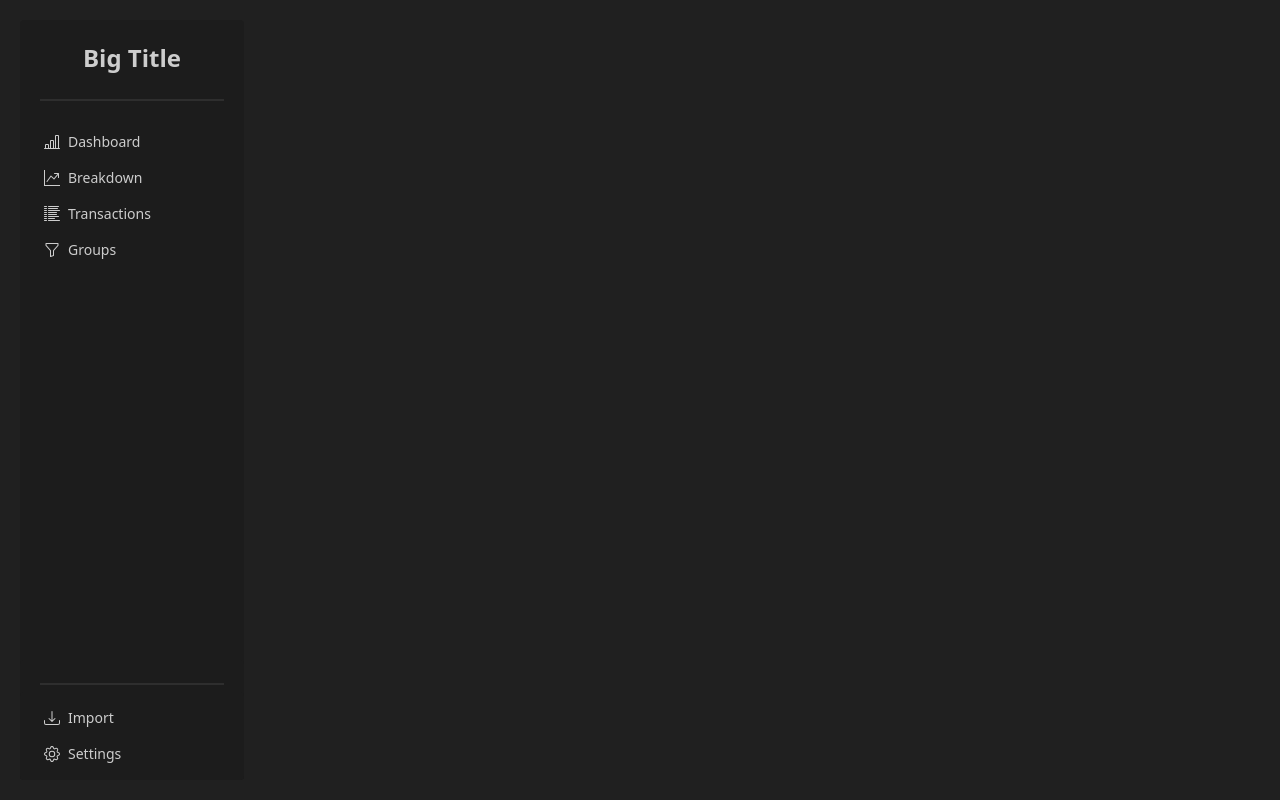
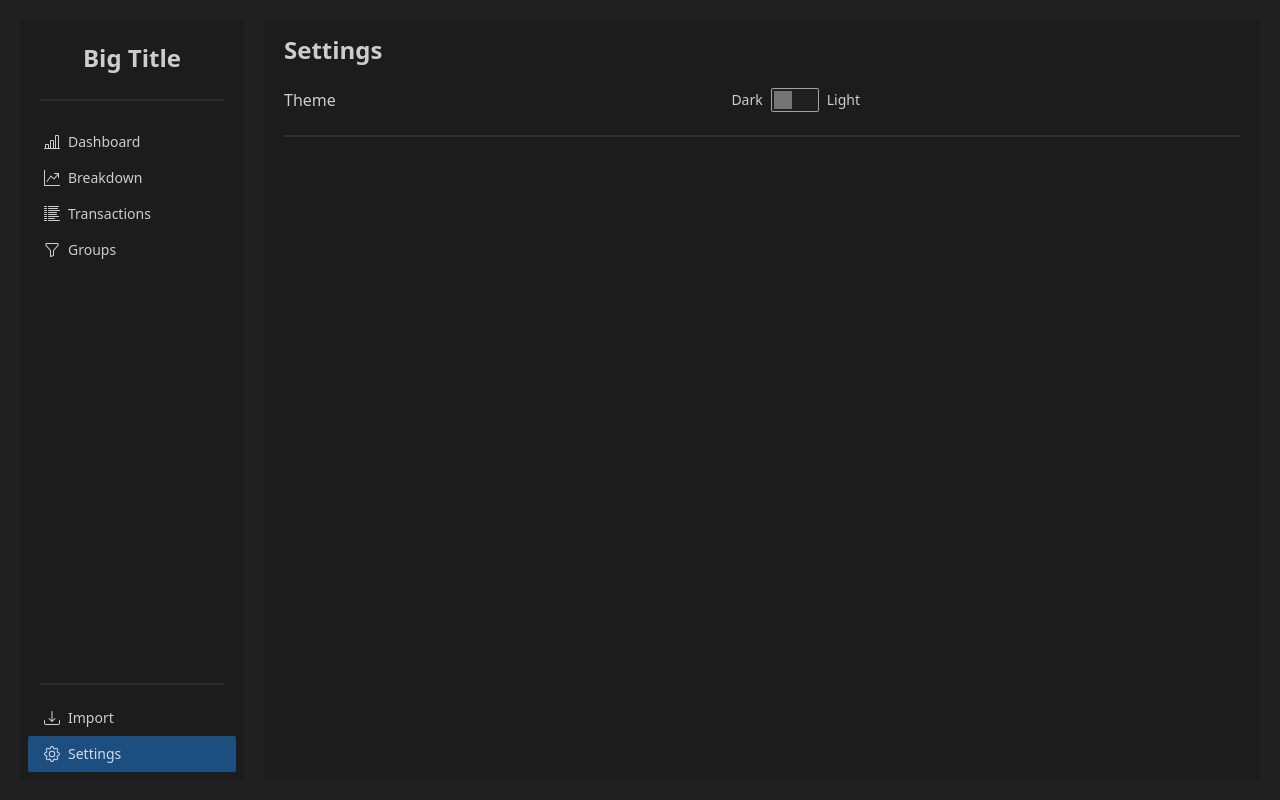
Before and after one commit to Ajdj100/Financial-App-3, a Vue app: page /Setting in a window 1280 px wide. Built offline with nearby package versions, Linux system fonts and the light colour scheme; what tauri-plugin-sql-api would draw is missing.

Commit message:
Added settings page

```diff
--- a/src/router/index.js
+++ b/src/router/index.js
@@ -29,6 +29,11 @@ const router = createRouter({
       path: '/Import',
       name: 'import',
       component: () => import('../views/import.vue')
+    },
+    {
+      path: '/Setting',
+      name: 'setting',
+      component: () => import('../views/settings.vue')
     }
   ]
 })
--- /dev/null
+++ b/src/views/settings.vue
@@ -0,0 +1,16 @@
+<template>
+    <div class="bg-base-200 rounded-box px-5 py-3 w-full h-full">
+        <h1>Settings</h1>
+        <div class="py-5">
+            <div class="flex items-center justify-between max-w-xl">
+                <h3>Theme</h3>
+                <label class="flex cursor-pointer items-center gap-2">
+                    <span class="label-text">Dark</span>
+                    <input type="checkbox" value="corporate" class="toggle theme-controller" />
+                    <span class="label-text">Light</span>
+                </label>
+            </div>
+            <div class="divider"></div>
+        </div>
+    </div>
+</template>
```
